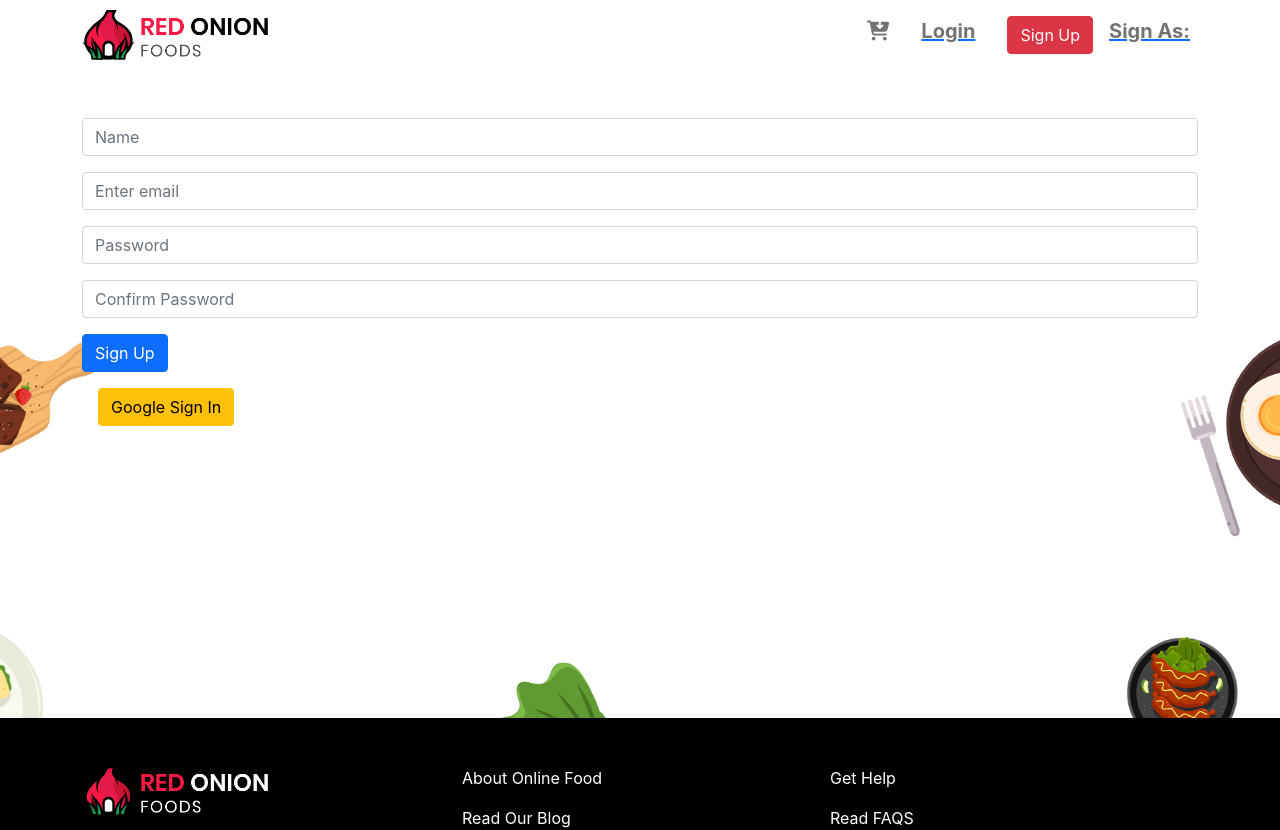
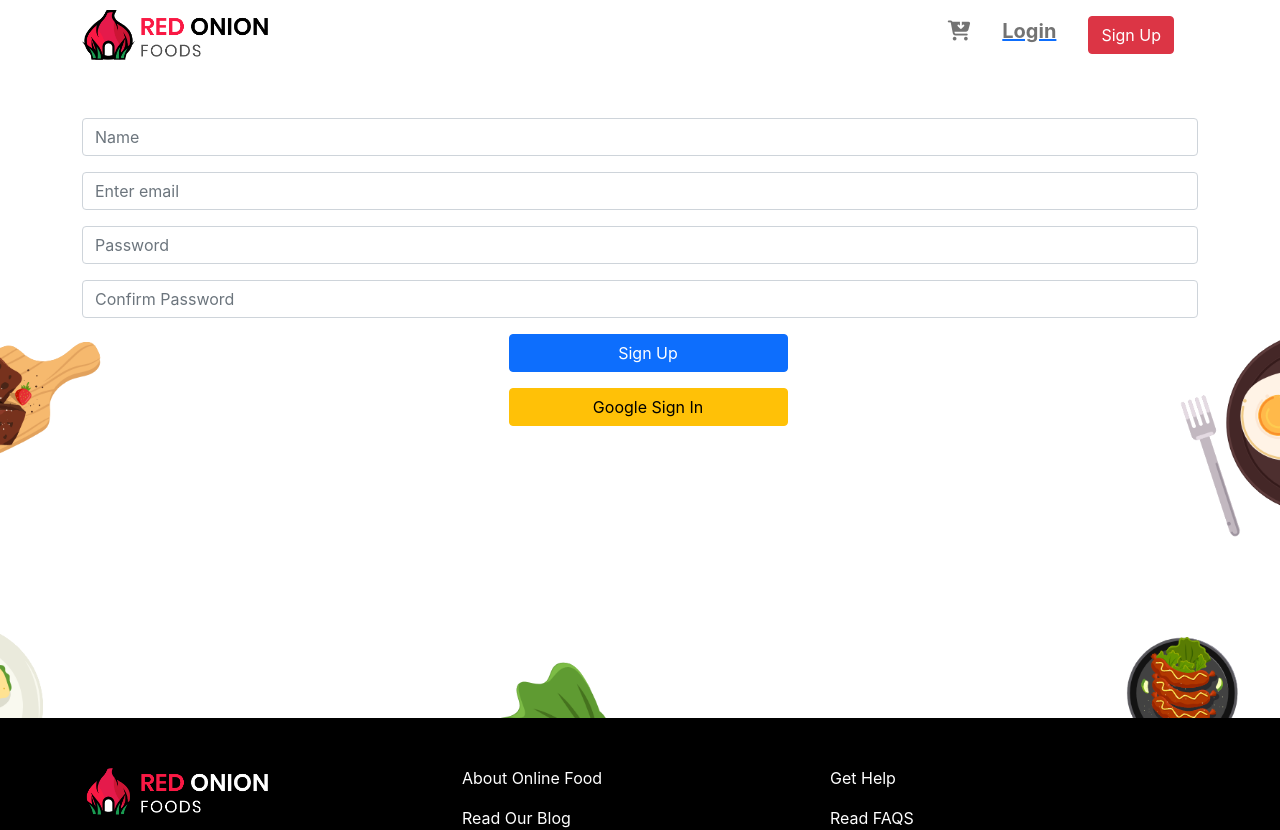
Before and after one commit to Dip-Baidya/Hot-onion-restaurent, a React (Create React App) app: page /login in a window 1280 px wide. Shown: the top 830 px of the page. Built offline with nearby package versions, Linux system fonts and the light colour scheme; no server answers.

Commit message:
solved Button Plm In login page and also solved Navbar Button Issue

```diff
--- a/src/Components/Login/Login.js
+++ b/src/Components/Login/Login.js
@@ -4,12 +4,13 @@ import useAuth from '../../Hooks/useAuth';
 import './Login.css'
 
 const Login = (props) => {
-    const { signInUsingGoogle, user } = useAuth();
+    const { signInUsingGoogle } = useAuth();
 
 
     return (
-        <div className="Login-banner-image">
-            <div className="container">
+
+        <div className="Login-banner-image ">
+            <div className="container text-center">
 
                 <form>
                     <div className="form-group mt-5">
@@ -27,13 +28,12 @@ const Login = (props) => {
                     <div className="form-group mt-3">
                         <input type="password" className="form-control" id="exampleInputPassword1" placeholder="Confirm Password" />
                     </div>
+                    <button type="submit" className="btn btn-primary mt-3  w-25 ms-3">Sign Up</button>
+                </form>
+                <button onClick={signInUsingGoogle} className="btn btn-warning mt-3 ms-3 w-25">Google Sign In</button>
 
+            </div>
 
-                    <button type="submit" className="btn btn-primary mt-3">Sign Up</button>
-
-                </form>
-                <button onClick={signInUsingGoogle} className="btn btn-warning mt-3 ms-3" >Google Sign In</button>
-            </div>
         </div>
     );
 };
--- a/src/Components/Shared/Header/Header.js
+++ b/src/Components/Shared/Header/Header.js
@@ -30,12 +30,12 @@ const Header = () => {
                                 <a className="nav-link">
                                     <button className="btn btn-danger btn-rounded" onClick={logOut}>Log Out</button>
                                 </a> :
+                                <>
                                     <li className="nav-item ps-3 pe-3">
                                         <NavLink to="/login">
                                             <a className="nav-link navbar-font-size">Login</a>
                                         </NavLink>
                                     </li>
-                            }
                                     <li className="nav-item">
                                         <NavLink to="/login">
                                             <a className="nav-link">
@@ -43,9 +43,12 @@ const Header = () => {
                                             </a>
                                         </NavLink>
                                     </li>
+                                </>
+                            }
+
                             <li className="nav-item">
-                                <NavLink to="/login">
-                                    <a className="nav-link navbar-font-size">Sign As: {user?.displayName}</a>
+                                <NavLink to="">
+                                    <a className="nav-link navbar-font-size">{user?.displayName}</a>
                                 </NavLink>
                             </li>
                         </ul>
```
Lines whose indentation alone changed are shown as unchanged.
